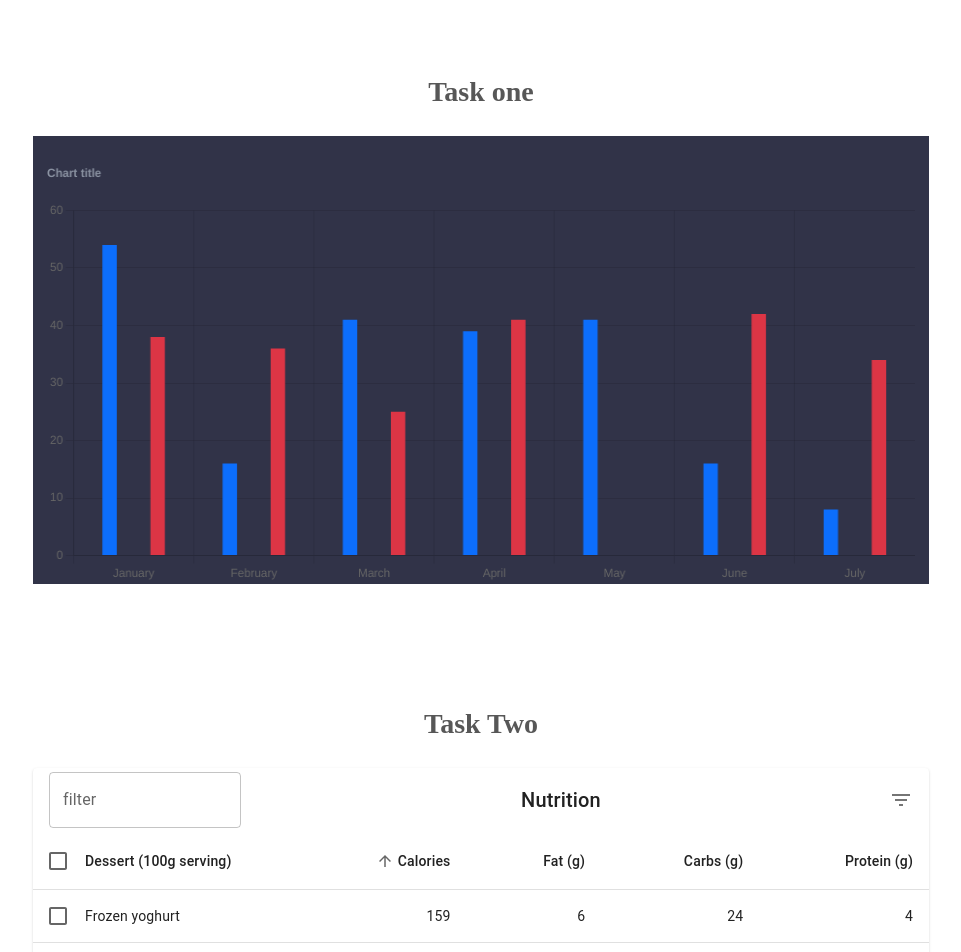
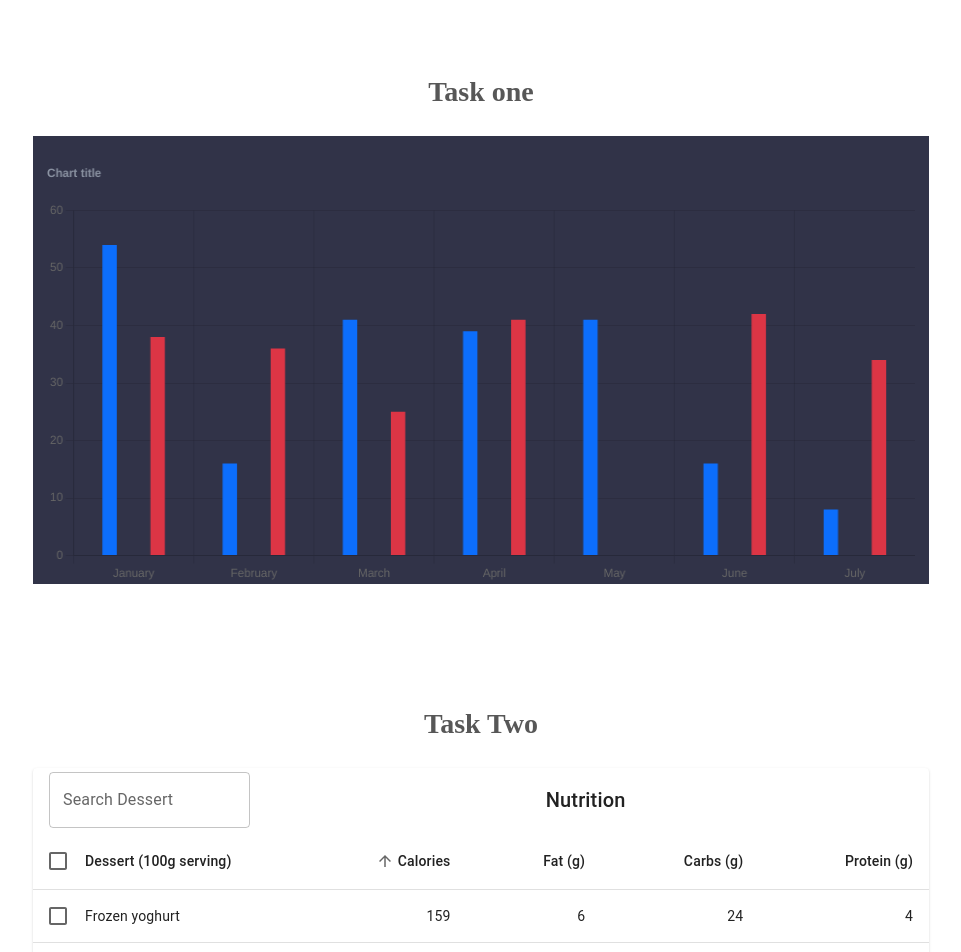
Before and after one commit to milad-heidari/panel, a React (Create React App) app: page / in a window 1280 px wide. Shown: the top 952 px of the page, without its empty margins (159-1120 px from the left). Built offline with nearby package versions, Linux system fonts and the light colour scheme.

Commit message:
complete table component

```diff
--- a/src/components/table/Table.jsx
+++ b/src/components/table/Table.jsx
@@ -1,25 +1,15 @@
-import * as React from 'react';
-import PropTypes from 'prop-types';
-import { alpha } from '@mui/material/styles';
-import Box from '@mui/material/Box';
-import Table from '@mui/material/Table';
-import TableBody from '@mui/material/TableBody';
-import TableCell from '@mui/material/TableCell';
-import TableContainer from '@mui/material/TableContainer';
-import TableHead from '@mui/material/TableHead';
-import TablePagination from '@mui/material/TablePagination';
-import TableRow from '@mui/material/TableRow';
-import TableSortLabel from '@mui/material/TableSortLabel';
-import Toolbar from '@mui/material/Toolbar';
-import Typography from '@mui/material/Typography';
-import Paper from '@mui/material/Paper';
-import Checkbox from '@mui/material/Checkbox';
-import IconButton from '@mui/material/IconButton';
-import Tooltip from '@mui/material/Tooltip';
-import DeleteIcon from '@mui/icons-material/Delete';
-import FilterListIcon from '@mui/icons-material/FilterList';
-import TextField from '@mui/material/TextField';
-import { visuallyHidden } from '@mui/utils';
+import * as React from "react";
+import EnhancedTableHead from "./EnhancedTableHead";
+import EnhancedTableToolbar from "./EnhancedTableToolbar";
+import Box from "@mui/material/Box";
+import Table from "@mui/material/Table";
+import TableBody from "@mui/material/TableBody";
+import TableCell from "@mui/material/TableCell";
+import TableContainer from "@mui/material/TableContainer";
+import TablePagination from "@mui/material/TablePagination";
+import TableRow from "@mui/material/TableRow";
+import Paper from "@mui/material/Paper";
+import Checkbox from "@mui/material/Checkbox";
 
 function createData(name, calories, fat, carbs, protein) {
   return {
@@ -32,19 +22,19 @@ function createData(name, calories, fat, carbs, protein) {
 }
 
 const dataRows = [
-  createData('Cupcake', 305, 3.7, 67, 4.3),
-  createData('Donut', 452, 25.0, 51, 4.9),
-  createData('Eclair', 262, 16.0, 24, 6.0),
-  createData('Frozen yoghurt', 159, 6.0, 24, 4.0),
-  createData('Gingerbread', 356, 16.0, 49, 3.9),
-  createData('Honeycomb', 408, 3.2, 87, 6.5),
-  createData('Ice cream sandwich', 237, 9.0, 37, 4.3),
-  createData('Jelly Bean', 375, 0.0, 94, 0.0),
-  createData('KitKat', 518, 26.0, 65, 7.0),
-  createData('Lollipop', 392, 0.2, 98, 0.0),
-  createData('Marshmallow', 318, 0, 81, 2.0),
-  createData('Nougat', 360, 19.0, 9, 37.0),
-  createData('Oreo', 437, 18.0, 63, 4.0),
+  createData("Cupcake", 305, 3.7, 67, 4.3),
+  createData("Donut", 452, 25.0, 51, 4.9),
+  createData("Eclair", 262, 16.0, 24, 6.0),
+  createData("Frozen yoghurt", 159, 6.0, 24, 4.0),
+  createData("Gingerbread", 356, 16.0, 49, 3.9),
+  createData("Honeycomb", 408, 3.2, 87, 6.5),
+  createData("Ice cream sandwich", 237, 9.0, 37, 4.3),
+  createData("Jelly Bean", 375, 0.0, 94, 0.0),
+  createData("KitKat", 518, 26.0, 65, 7.0),
+  createData("Lollipop", 392, 0.2, 98, 0.0),
+  createData("Marshmallow", 318, 0, 81, 2.0),
+  createData("Nougat", 360, 19.0, 9, 37.0),
+  createData("Oreo", 437, 18.0, 63, 4.0),
 ];
 
 function descendingComparator(a, b, orderBy) {
@@ -58,7 +48,7 @@ function descendingComparator(a, b, orderBy) {
 }
 
 function getComparator(order, orderBy) {
-  return order === 'desc'
+  return order === "desc"
     ? (a, b) => descendingComparator(a, b, orderBy)
     : (a, b) => -descendingComparator(a, b, orderBy);
 }
@@ -77,173 +67,17 @@ function stableSort(array, comparator) {
   return stabilizedThis.map((el) => el[0]);
 }
 
-const headCells = [
-  {
-    id: 'name',
-    numeric: false,
-    disablePadding: true,
-    label: 'Dessert (100g serving)',
-  },
-  {
-    id: 'calories',
-    numeric: true,
-    disablePadding: false,
-    label: 'Calories',
-  },
-  {
-    id: 'fat',
-    numeric: true,
-    disablePadding: false,
-    label: 'Fat (g)',
-  },
-  {
-    id: 'carbs',
-    numeric: true,
-    disablePadding: false,
-    label: 'Carbs (g)',
-  },
-  {
-    id: 'protein',
-    numeric: true,
-    disablePadding: false,
-    label: 'Protein (g)',
-  },
-];
-
-function EnhancedTableHead(props) {
-  const { onSelectAllClick, order, orderBy, numSelected, rowCount, onRequestSort } =
-    props;
-  const createSortHandler = (property) => (event) => {
-    onRequestSort(event, property);
-  };
-
-  return (
-    <TableHead>
-      <TableRow>
-        <TableCell padding="checkbox">
-          <Checkbox
-            color="primary"
-            indeterminate={numSelected > 0 && numSelected < rowCount}
-            checked={rowCount > 0 && numSelected === rowCount}
-            onChange={onSelectAllClick}
-            inputProps={{
-              'aria-label': 'select all desserts',
-            }}
-          />
-        </TableCell>
-        {headCells.map((headCell) => (
-          <TableCell
-            key={headCell.id}
-            align={headCell.numeric ? 'right' : 'left'}
-            padding={headCell.disablePadding ? 'none' : 'normal'}
-            sortDirection={orderBy === headCell.id ? order : false}
-          >
-            <TableSortLabel
-              active={orderBy === headCell.id}
-              direction={orderBy === headCell.id ? order : 'asc'}
-              onClick={createSortHandler(headCell.id)}
-            >
-              {headCell.label}
-              {orderBy === headCell.id ? (
-                <Box component="span" sx={visuallyHidden}>
-                  {order === 'desc' ? 'sorted descending' : 'sorted ascending'}
-                </Box>
-              ) : null}
-            </TableSortLabel>
-          </TableCell>
-        ))}
-      </TableRow>
-    </TableHead>
-  );
-}
-
-EnhancedTableHead.propTypes = {
-  numSelected: PropTypes.number.isRequired,
-  onRequestSort: PropTypes.func.isRequired,
-  onSelectAllClick: PropTypes.func.isRequired,
-  order: PropTypes.oneOf(['asc', 'desc']).isRequired,
-  orderBy: PropTypes.string.isRequired,
-  rowCount: PropTypes.number.isRequired,
-};
-
-function EnhancedTableToolbar(props) {
-  const { numSelected,onFilteredByName } = props;
-
-
-  return (
-    <Toolbar
-      sx={{
-        pl: { sm: 2 },
-        pr: { xs: 1, sm: 1 },
-        ...(numSelected > 0 && {
-          bgcolor: (theme) =>
-            alpha(theme.palette.primary.main, theme.palette.action.activatedOpacity),
-        }),
-      }}
-    >
-      <TextField
-      sx={{
-        width:'30%',
-      }}
-      onChange={(e)=>{onFilteredByName(e)}}
-      id="outlined-basic"
-      label="filter"
-      variant="outlined" />
-      {numSelected > 0 ? (
-        <Typography
-          sx={{ flex: '1 1 100%' }}
-          color="inherit"
-          variant="subtitle1"
-          component="div"
-        >
-          {numSelected} selected
-        </Typography>
-      ) : (
-        <Typography
-          sx={{ flex: '1 1 100%' }}
-          variant="h6"
-          id="tableTitle"
-          component="div"
-        >
-          Nutrition
-        </Typography>
-      )}
-
-      {numSelected > 0 ? (
-        <Tooltip title="Delete">
-          <IconButton>
-            <DeleteIcon />
-          </IconButton>
-        </Tooltip>
-      ) : (
-        <Tooltip title="Filter list">
-          <IconButton>
-            <FilterListIcon />
-          </IconButton>
-        </Tooltip>
-      )}
-    </Toolbar>
-  );
-}
-
-EnhancedTableToolbar.propTypes = {
-  numSelected: PropTypes.number.isRequired,
-  onFilteredByName: PropTypes.func.isRequired,
-};
-
 export default function EnhancedTable() {
-  const [order, setOrder] = React.useState('asc');
-  const [orderBy, setOrderBy] = React.useState('calories');
+  const [order, setOrder] = React.useState("asc");
+  const [orderBy, setOrderBy] = React.useState("calories");
   const [selected, setSelected] = React.useState([]);
   const [page, setPage] = React.useState(0);
   const [rowsPerPage, setRowsPerPage] = React.useState(5);
-  const [rows, setRows] = React.useState(dataRows)
-
-
+  const [rows, setRows] = React.useState(dataRows);
 
   const handleRequestSort = (event, property) => {
-    const isAsc = orderBy === property && order === 'asc';
-    setOrder(isAsc ? 'desc' : 'asc');
+    const isAsc = orderBy === property && order === "asc";
+    setOrder(isAsc ? "desc" : "asc");
     setOrderBy(property);
   };
 
@@ -269,7 +103,7 @@ export default function EnhancedTable() {
     } else if (selectedIndex > 0) {
       newSelected = newSelected.concat(
         selected.slice(0, selectedIndex),
-        selected.slice(selectedIndex + 1),
+        selected.slice(selectedIndex + 1)
       );
     }
 
@@ -285,8 +119,7 @@ export default function EnhancedTable() {
     setPage(0);
   };
 
-  const handleFilteredByName = (event)=>{
-
+  const handleSearchByName = (event) => {
     let matches = [];
     if (event.target.value.length > 0) {
       dataRows.filter((row) => {
@@ -298,11 +131,9 @@ export default function EnhancedTable() {
     }
     setRows(matches);
     if (event.target.value.length === 0) {
-      setRows(dataRows)
+      setRows(dataRows);
     }
-
-
-  }
+  };
 
   const isSelected = (name) => selected.indexOf(name) !== -1;
 
@@ -311,16 +142,17 @@ export default function EnhancedTable() {
     page > 0 ? Math.max(0, (1 + page) * rowsPerPage - rows.length) : 0;
 
   return (
-    <Box sx={{ width: '100%',ml:8,mr:8 }}>
-      <Paper sx={{ width: '100%', mb: 2 }}>
+    <Box sx={{ width: "100%", ml: 8, mr: 8 }}>
+      <Paper sx={{ width: "100%", mb: 2 }}>
         <EnhancedTableToolbar
           numSelected={selected.length}
-          onFilteredByName={handleFilteredByName}/>
+          onSearchByName={handleSearchByName}
+        />
         <TableContainer>
           <Table
             sx={{ minWidth: 750 }}
             aria-labelledby="tableTitle"
-            size='medium'
+            size="medium"
           >
             <EnhancedTableHead
               numSelected={selected.length}
@@ -354,7 +186,7 @@ export default function EnhancedTable() {
                           color="primary"
                           checked={isItemSelected}
                           inputProps={{
-                            'aria-labelledby': labelId,
+                            "aria-labelledby": labelId,
                           }}
                         />
                       </TableCell>
@@ -376,7 +208,7 @@ export default function EnhancedTable() {
               {emptyRows > 0 && (
                 <TableRow
                   style={{
-                    height:  33  * emptyRows,
+                    height: 33 * emptyRows,
                   }}
                 >
                   <TableCell colSpan={6} />
```
